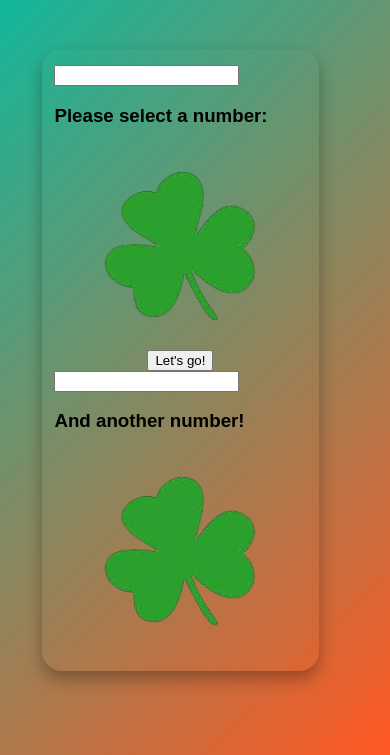
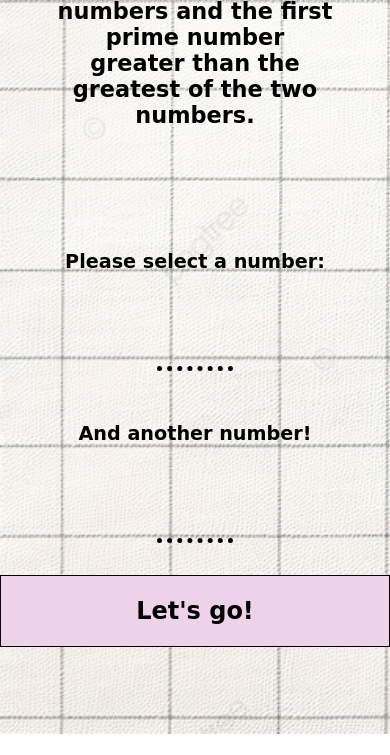
Before and after one commit to AlessiaLuongo/Frontend-Tech-Assignment-for-Cents, a plain HTML site: page index.html in a window 390 px wide. Shown: the part 110-865 px from the top of the page. After the commit the page ends 844 px from the top, so only its background shows below. Drawn offline with Linux system fonts and the light colour scheme; a web font is replaced by a local one.

Commit message:
Refined layout and updated page title

```diff
--- a/index.html
+++ b/index.html
@@ -5,33 +5,49 @@
     <meta name="viewport" content="width=device-width, initial-scale=1.0" />
     <title>Tech Assignment for Cents</title>
     <link rel="stylesheet" href="style.css" />
+    <link rel="preconnect" href="https://fonts.googleapis.com" />
+    <link rel="preconnect" href="https://fonts.gstatic.com" crossorigin />
+    <link
+      href="https://fonts.googleapis.com/css2?family=Edu+VIC+WA+NT+Beginner:wght@400..700&family=Matemasie&family=Rock+Salt&family=Sedan:ital@0;1&display=swap"
+      rel="stylesheet"
+    />
+    <link rel="preconnect" href="https://fonts.googleapis.com" />
+    <link rel="preconnect" href="https://fonts.gstatic.com" crossorigin />
+    <link
+      href="https://fonts.googleapis.com/css2?family=Edu+VIC+WA+NT+Beginner:wght@400..700&family=Matemasie&family=Pacifico&family=Rock+Salt&family=Sedan:ital@0;1&display=swap"
+      rel="stylesheet"
+    />
   </head>
   <body>
-    <header><h1>Let's discover your lucky number!</h1></header>
+    <header>
+      <h1>
+        Let's find the sum between two numbers and the first prime number
+        greater than the greatest of the two numbers.
+      </h1>
+    </header>
     <main>
       <div id="main-div">
         <div id="first-number-div">
+          <h3>Please select a number:</h3>
           <input
             type="number"
             name="first-number"
             id="first-number-input"
             min="0"
           />
-          <h3>Please select a number:</h3>
-          <img src="assets/cloverleaf-removebg-preview.png" alt="cloverleaf" />
         </div>
-        <div><button>Let's go!</button></div>
+
         <div id="second-number-div">
+          <h3>And another number!</h3>
           <input
             type="number"
             name="second-number"
             id="second-number-input"
             min="0"
           />
-          <h3>And another number!</h3>
-          <img src="assets/cloverleaf-removebg-preview.png" alt="cloverleaf" />
         </div>
       </div>
+      <div id="button-div"><button>Let's go!</button></div>
     </main>
     <footer></footer>
 
--- a/style.css
+++ b/style.css
@@ -1,30 +1,126 @@
-html,
 body {
   height: 100%;
   margin: 0;
-  font-family: "Arial", sans-serif;
-  background: linear-gradient(135deg, #00bfa5, #ff5722);
+  padding: 0em;
+
+  background-image: url("/assets/foglio-a-quadretti.png");
+  background-size: cover;
+  background-repeat: no-repeat;
+  background-attachment: fixed;
+
+  font-family: "Edu VIC WA NT Beginner", cursive;
+  font-weight: 400;
 }
-main {
-  padding: 5vh;
+
+h1 {
+  margin: 1.5em;
+  padding: 1em;
+  text-align: center;
+}
+
+h3 {
+  font-size: 1.7em;
 }
 
 #main-div {
   display: flex;
-  flex-direction: row;
   justify-content: space-around;
+  flex-wrap: wrap;
+  margin-top: 5em;
+}
+
+#first-number-div,
+#second-number-div {
+  display: flex;
+  flex-direction: column;
   align-items: center;
-  width: 50wh;
-  height: auto;
-  border-radius: 20px;
-  padding: 2rem;
-  box-shadow: 0 8px 16px rgba(0, 0, 0, 0.3);
+
+  width: 45%;
 }
-@media (max-width: 586px) {
+
+#first-number-input,
+#second-number-input {
+  width: 3em;
+  height: 3em;
+
+  background: transparent;
+
+  text-align: center;
+  font-size: 1.5em;
+  font-family: "Pacifico", cursive;
+  font-weight: 600;
+
+  border: none;
+  border-bottom: 5px dotted black;
+  outline: none;
+}
+
+#first-number-input:hover,
+#second-number-input:hover {
+  cursor: pointer;
+}
+
+#button-div {
+  display: flex;
+  justify-content: center;
+}
+
+button {
+  width: 8em;
+  height: 3em;
+  margin: 2em;
+
+  background-color: #edd2e9;
+
+  font-family: "Edu VIC WA NT Beginner", cursive;
+  font-weight: 700;
+  font-size: 1.5em;
+
+  margin-top: 1em;
+  transition: transform 0.3s, background-color 0.5s ease;
+}
+button:hover {
+  cursor: pointer;
+  transform: scale(1.1);
+  background-color: #b434a3;
+  box-shadow: 10px 5px 5px #edd2e9;
+}
+
+@media screen and (max-width: 590px) {
   #main-div {
-    justify-content: space-around;
     flex-direction: column;
-    padding: 1rem;
-    width: 80%;
+    align-items: center;
+  }
+
+  #first-number-div,
+  #second-number-div {
+    width: 100%;
+    margin-bottom: 2em;
+  }
+  h1 {
+    font-size: 1.6em;
+  }
+  h3 {
+    font-size: 1.4em;
+  }
+
+  button {
+    width: 10em;
+    height: 3em;
   }
 }
+
+@media screen and (max-width: 480px) {
+  button {
+    width: 100%;
+    border-radius: 0;
+    border: 1.8px solid black;
+    margin: 0;
+  }
+  h1 {
+    font-size: 1.4em;
+  }
+  h3 {
+    font-size: 1.2em;
+  }
+}
```
Also changed, not shown: assets/foglio-a-quadretti.png (added).
